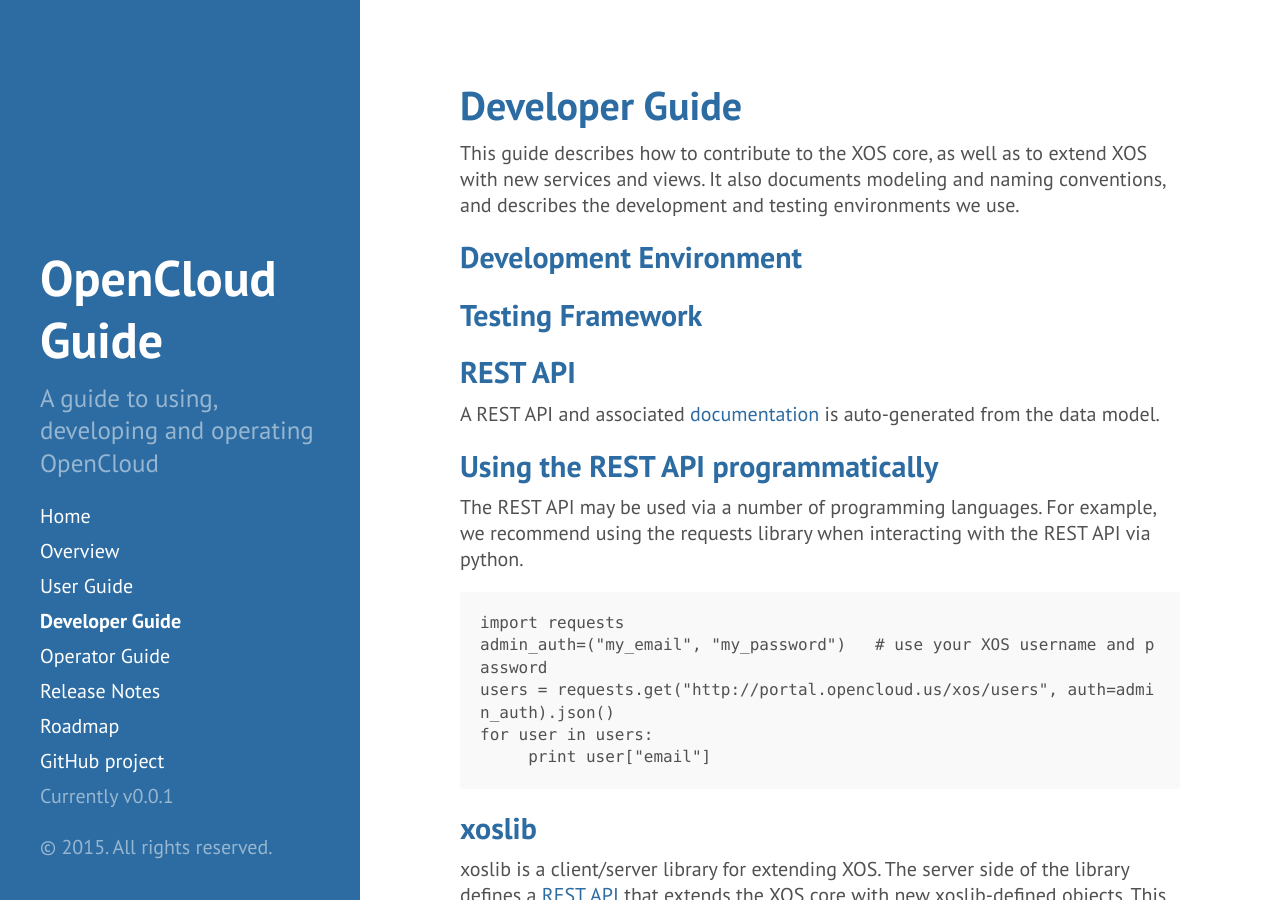
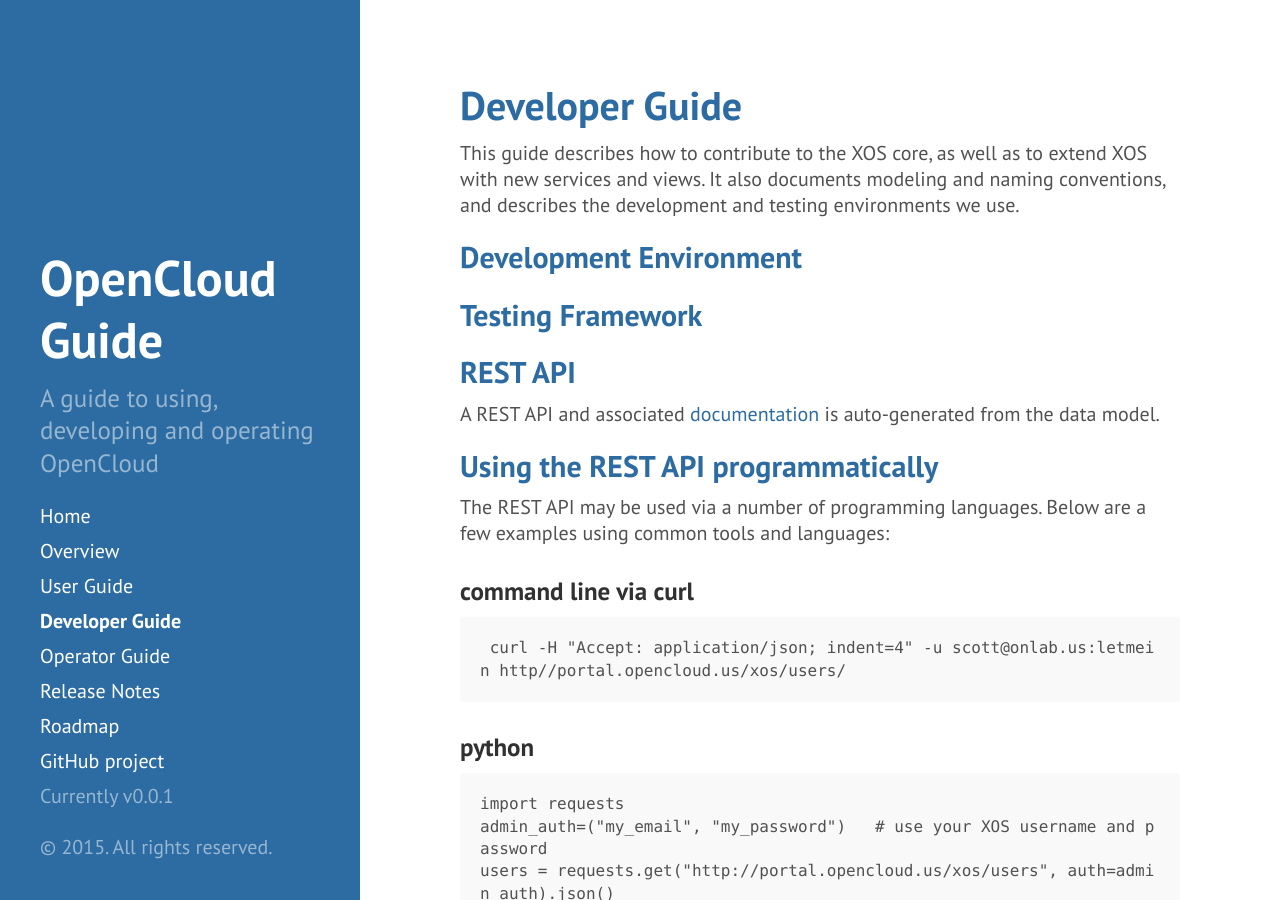
Before and after one commit to open-cloud/open-cloud.github.io.old, a Jekyll site: the page built from 2_developer.md, in a window 1280 px wide and 900 px high. Built offline with Jekyll 4.4.1, drawn with Linux system fonts in a browser that asks for light colours; Markdown is read by kramdown in place of the engine named in the settings.

Commit message:
curl example

```diff
--- a/2_developer.md
+++ b/2_developer.md
@@ -20,8 +20,13 @@
 
 ##Using the REST API programmatically
 
-The REST API may be used via a number of programming languages. For example, we recommend using the
-requests library when interacting with the REST API via python.
+The REST API may be used via a number of programming languages. Below are a few examples using common tools and languages:
+
+###command line via curl
+
+     curl -H "Accept: application/json; indent=4" -u scott@onlab.us:letmein http//portal.opencloud.us/xos/users/
+
+###python
 
     import requests
     admin_auth=("my_email", "my_password")   # use your XOS username and password
```
